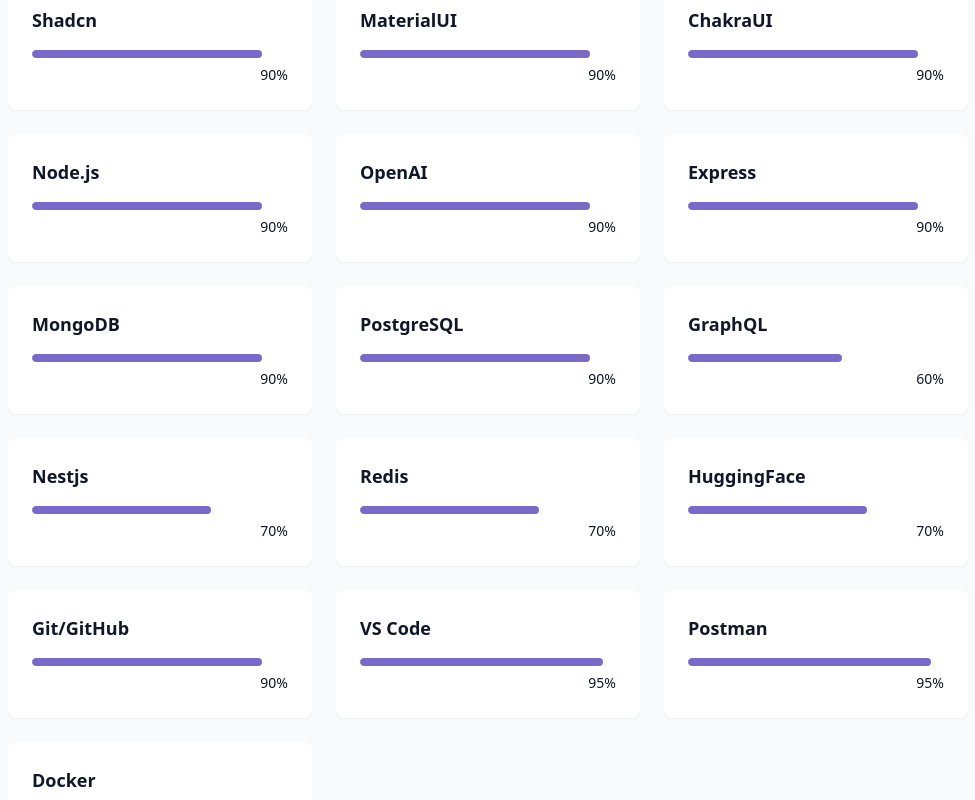
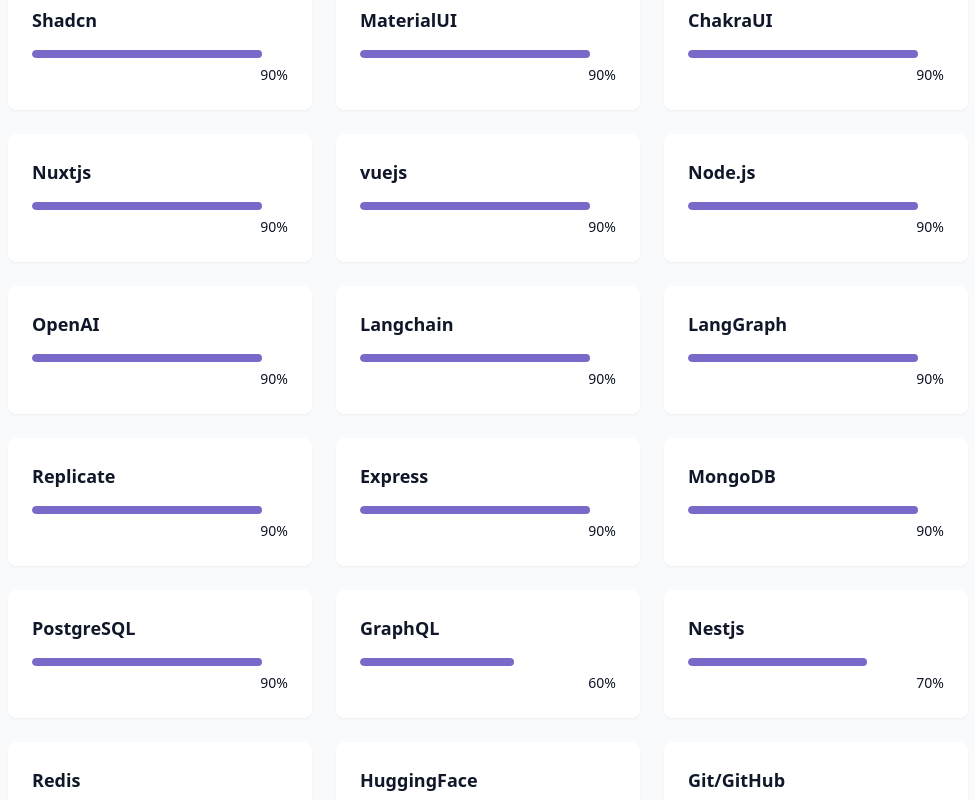
Before and after one commit to Soulripper8811/personal_potfolio, a React (Vite) app: page / in a window 1280 px wide. Shown: the part 3500-4300 px from the top of the page, without its empty margins (152-1127 px from the left). Built offline with nearby package versions, Linux system fonts and the light colour scheme.

Commit message:
added skills

```diff
--- a/src/components/SkillsSections.jsx
+++ b/src/components/SkillsSections.jsx
@@ -12,10 +12,15 @@
   { name: "Shadcn", level: 90, category: "frontend" },
   { name: "MaterialUI", level: 90, category: "frontend" },
   { name: "ChakraUI", level: 90, category: "frontend" },
+  { name: "Nuxtjs", level: 90, category: "frontend" },
+  { name: "vuejs", level: 90, category: "frontend" },
 
   // Backend
   { name: "Node.js", level: 90, category: "backend" },
   { name: "OpenAI", level: 90, category: "backend" },
+  { name: "Langchain", level: 90, category: "backend" },
+  { name: "LangGraph", level: 90, category: "backend" },
+  { name: "Replicate", level: 90, category: "backend" },
   { name: "Express", level: 90, category: "backend" },
   { name: "MongoDB", level: 90, category: "backend" },
   { name: "PostgreSQL", level: 90, category: "backend" },
@@ -28,7 +33,8 @@
   { name: "Git/GitHub", level: 90, category: "tools" },
   { name: "VS Code", level: 95, category: "tools" },
   { name: "Postman", level: 95, category: "tools" },
-  { name: "Docker", level: 80, category: "tools" },
+  { name: "Docker", level: 90, category: "tools" },
+  { name: "Aws", level: 80, category: "tools" },
 ];
 
 const categories = ["all", "frontend", "backend", "tools"];
```
